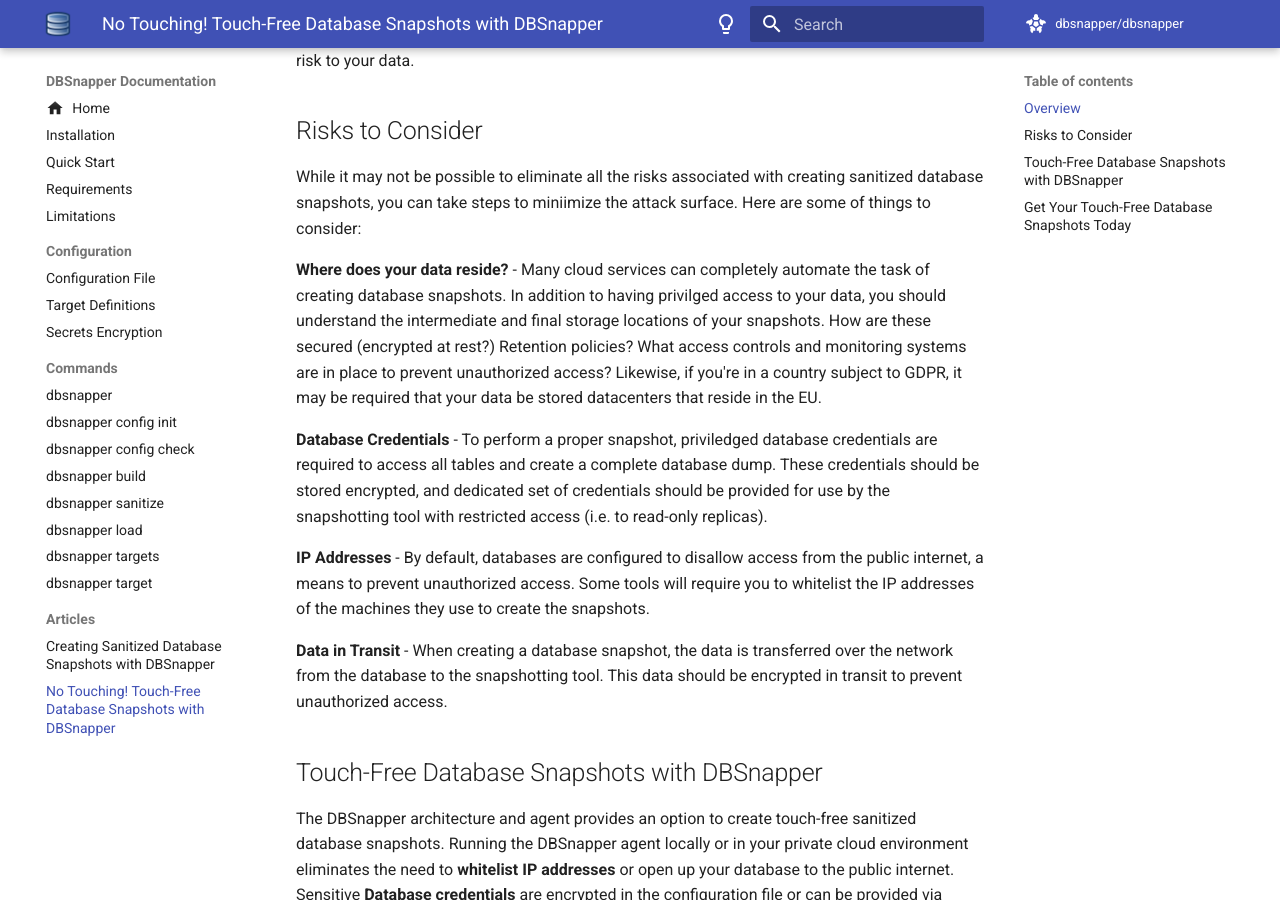
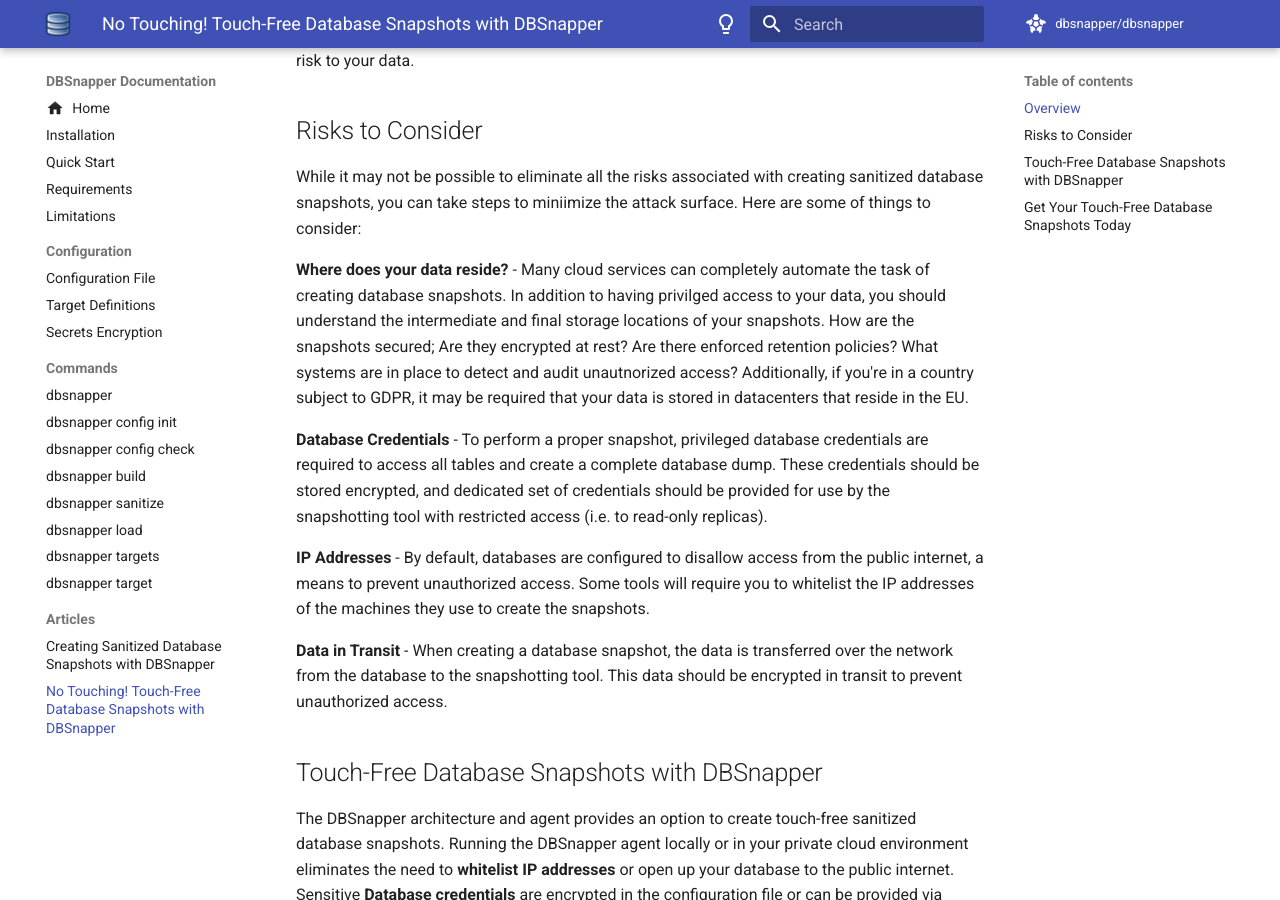
Before and after one commit to dbsnapper/dbsnapper, an MkDocs documentation site: the page built from docs/articles/no-touching-touch-free-database-snapshots-with-dbsnapper.md, in a window 1280 px wide and 900 px high, scrolled down 868 px. Built offline with MkDocs 1.6.1 and Material for MkDocs 9.7.7, drawn with Linux system fonts in a browser that asks for light colours; comment, search, counter and statistics services are not loaded.

Commit message:
typos and grammar corrections

```diff
--- a/docs/articles/no-touching-touch-free-database-snapshots-with-dbsnapper.md
+++ b/docs/articles/no-touching-touch-free-database-snapshots-with-dbsnapper.md
@@ -12,9 +12,9 @@
 
 While it may not be possible to eliminate all the risks associated with creating sanitized database snapshots, you can take steps to miniimize the attack surface. Here are some of things to consider:
 
-**Where does your data reside?** - Many cloud services can completely automate the task of creating database snapshots. In addition to having privilged access to your data, you should understand the intermediate and final storage locations of your snapshots. How are these secured (encrypted at rest?) Retention policies? What access controls and monitoring systems are in place to prevent unauthorized access? Likewise, if you're in a country subject to GDPR, it may be required that your data be stored datacenters that reside in the EU.
+**Where does your data reside?** - Many cloud services can completely automate the task of creating database snapshots. In addition to having privilged access to your data, you should understand the intermediate and final storage locations of your snapshots. How are the snapshots secured; Are they encrypted at rest? Are there enforced retention policies? What systems are in place to detect and audit unautnorized access? Additionally, if you're in a country subject to GDPR, it may be required that your data is stored in datacenters that reside in the EU.
 
-**Database Credentials** - To perform a proper snapshot, priviledged database credentials are required to access all tables and create a complete database dump. These credentials should be stored encrypted, and dedicated set of credentials should be provided for use by the snapshotting tool with restricted access (i.e. to read-only replicas).
+**Database Credentials** - To perform a proper snapshot, privileged database credentials are required to access all tables and create a complete database dump. These credentials should be stored encrypted, and dedicated set of credentials should be provided for use by the snapshotting tool with restricted access (i.e. to read-only replicas).
 
 **IP Addresses** - By default, databases are configured to disallow access from the public internet, a means to prevent unauthorized access. Some tools will require you to whitelist the IP addresses of the machines they use to create the snapshots.
 
```
